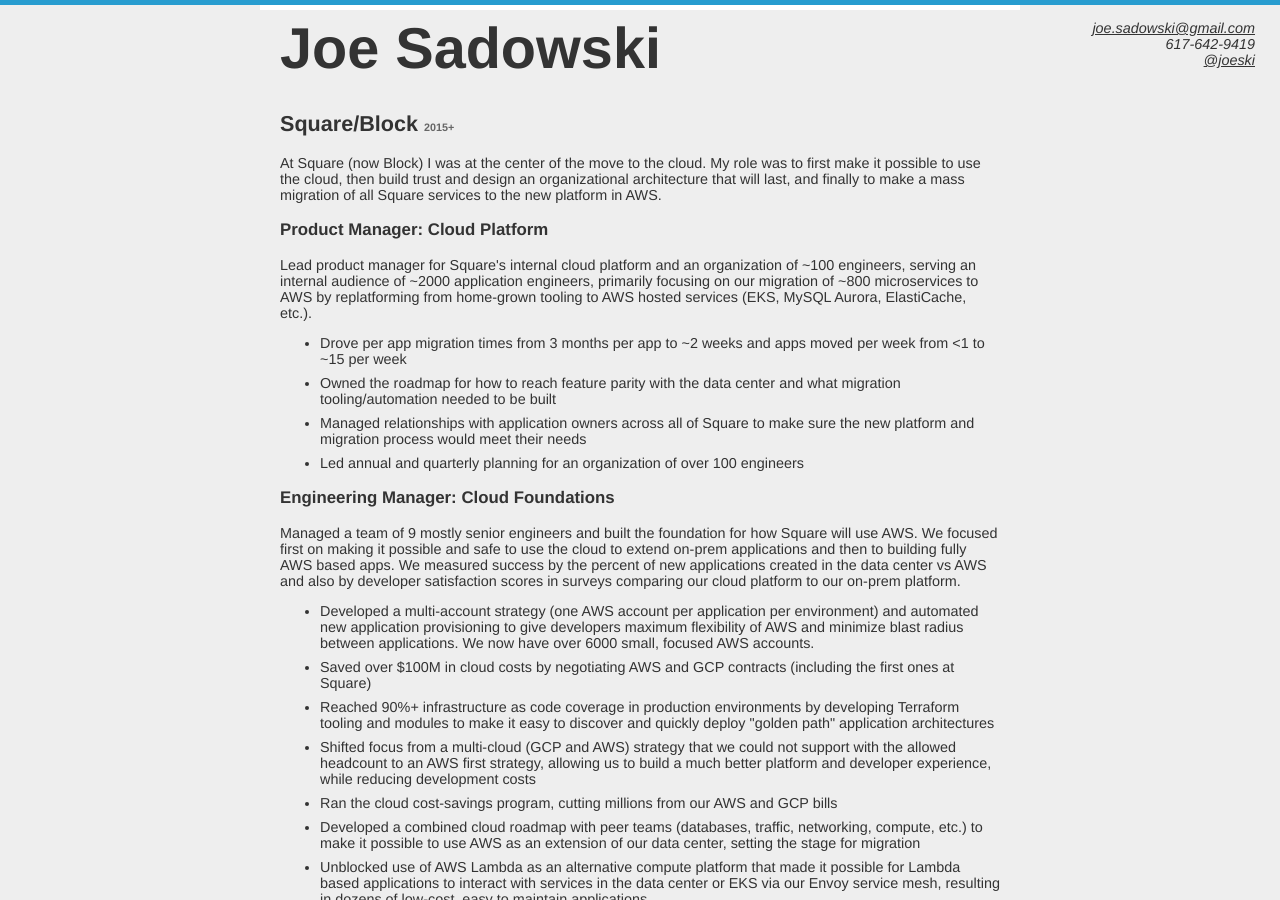
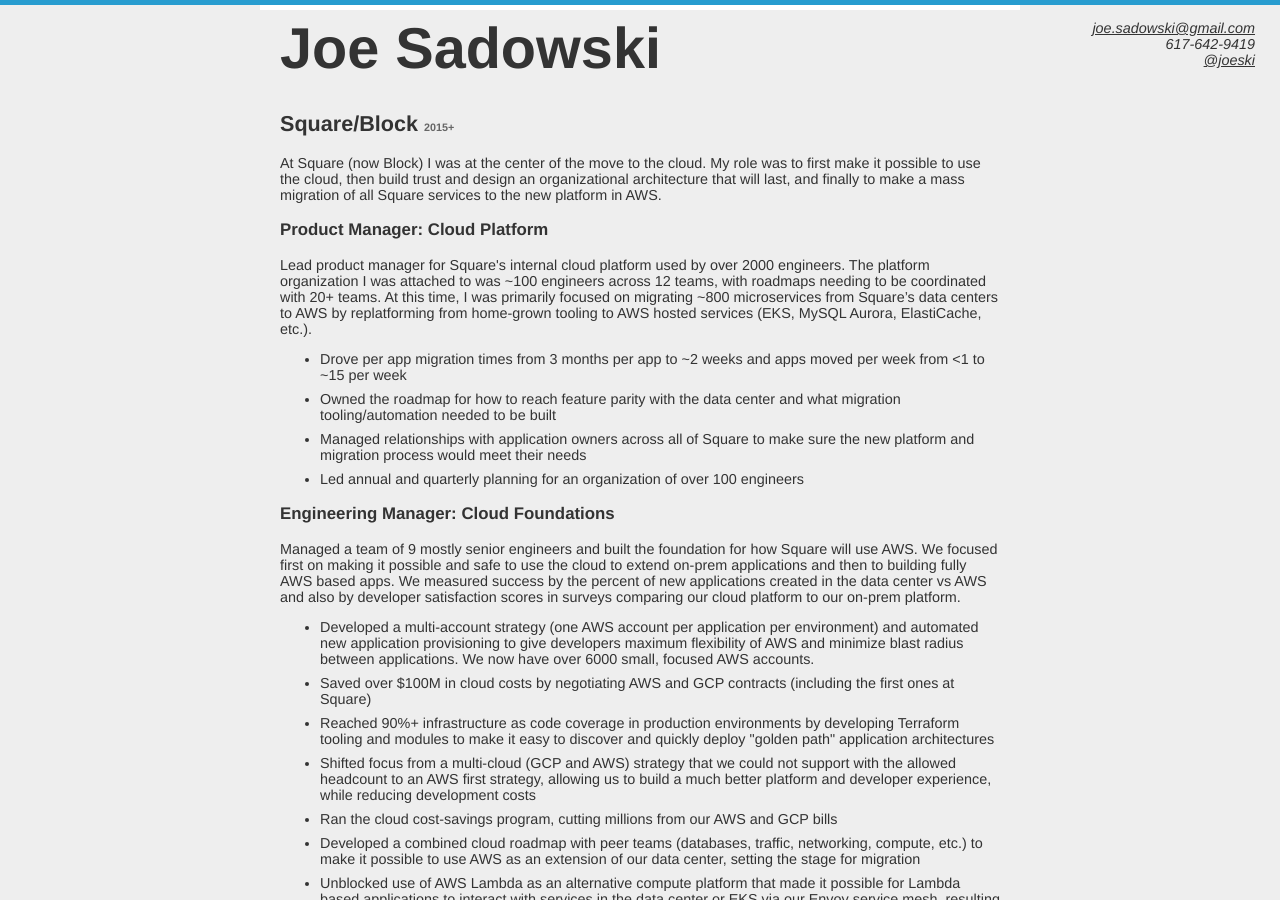
Before and after one commit to TheBigSadowski/thebigsadowski.github.com, a Jekyll site: the page resume/index.html, which Jekyll copies as it is, in a window 1280 px wide and 900 px high. Built offline with Jekyll 4.4.1, drawn with Linux system fonts in a browser that asks for light colours.

Commit message:
better description

```diff
--- a/resume/index.html
+++ b/resume/index.html
@@ -31,7 +31,7 @@
 
 <h3>Product Manager: Cloud Platform</h3>
 
-<p>Lead product manager for Square's internal cloud platform and an organization of ~100 engineers, serving an internal audience of ~2000 application engineers, primarily focusing on our migration of ~800 microservices to AWS by replatforming from home-grown tooling to AWS hosted services (EKS, MySQL Aurora, ElastiCache, etc.).</p>
+<p>Lead product manager for Square's internal cloud platform used by over 2000 engineers. The platform organization I was attached to was ~100 engineers across 12 teams, with roadmaps needing to be coordinated with 20+ teams. At this time, I was primarily focused on migrating ~800 microservices from Square’s data centers to AWS by replatforming from home-grown tooling to AWS hosted services (EKS, MySQL Aurora, ElastiCache, etc.).</p>
 
 <ul>
 <li>Drove per app migration times from 3 months per app to ~2 weeks and apps moved per week from &lt;1 to ~15 per week</li>
```
